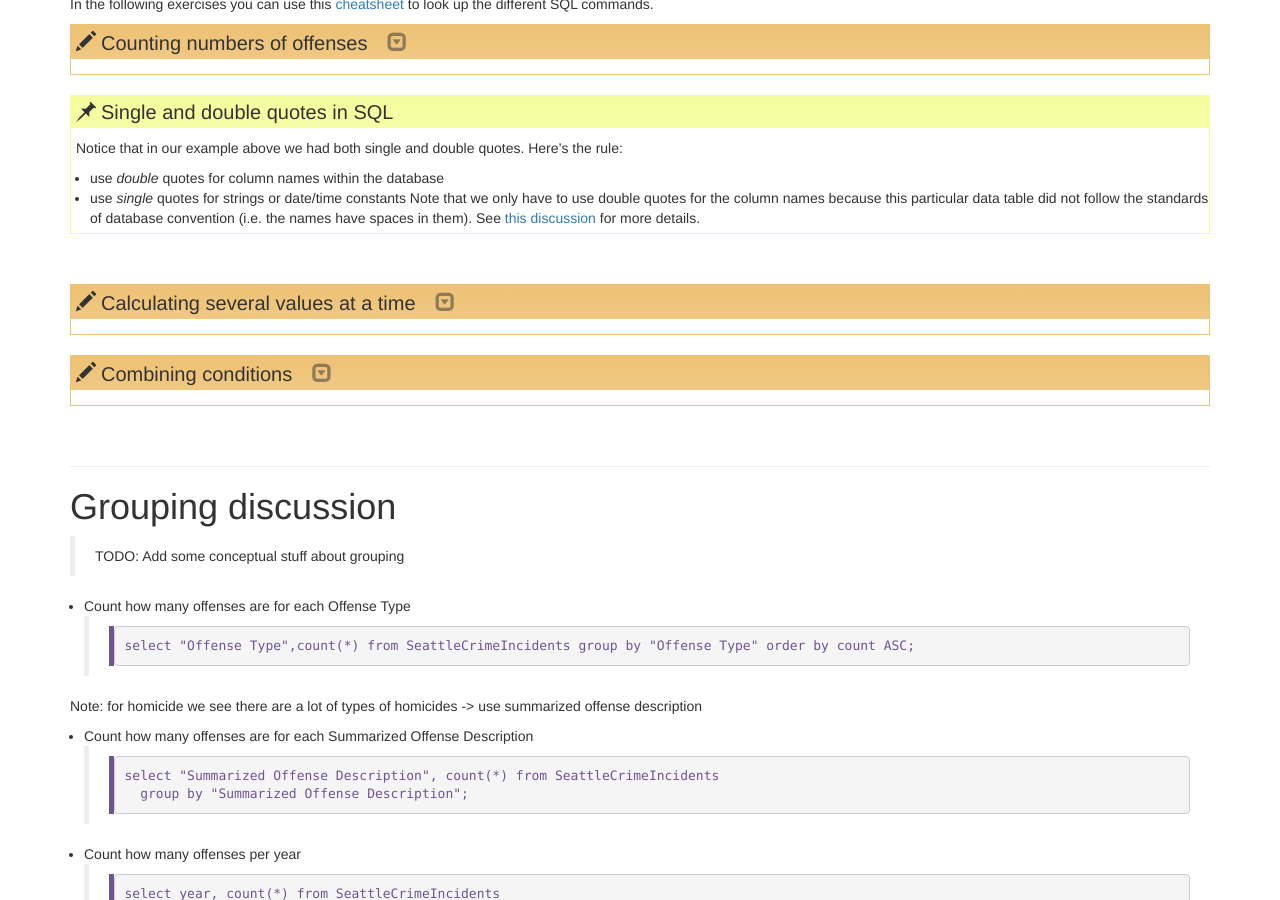
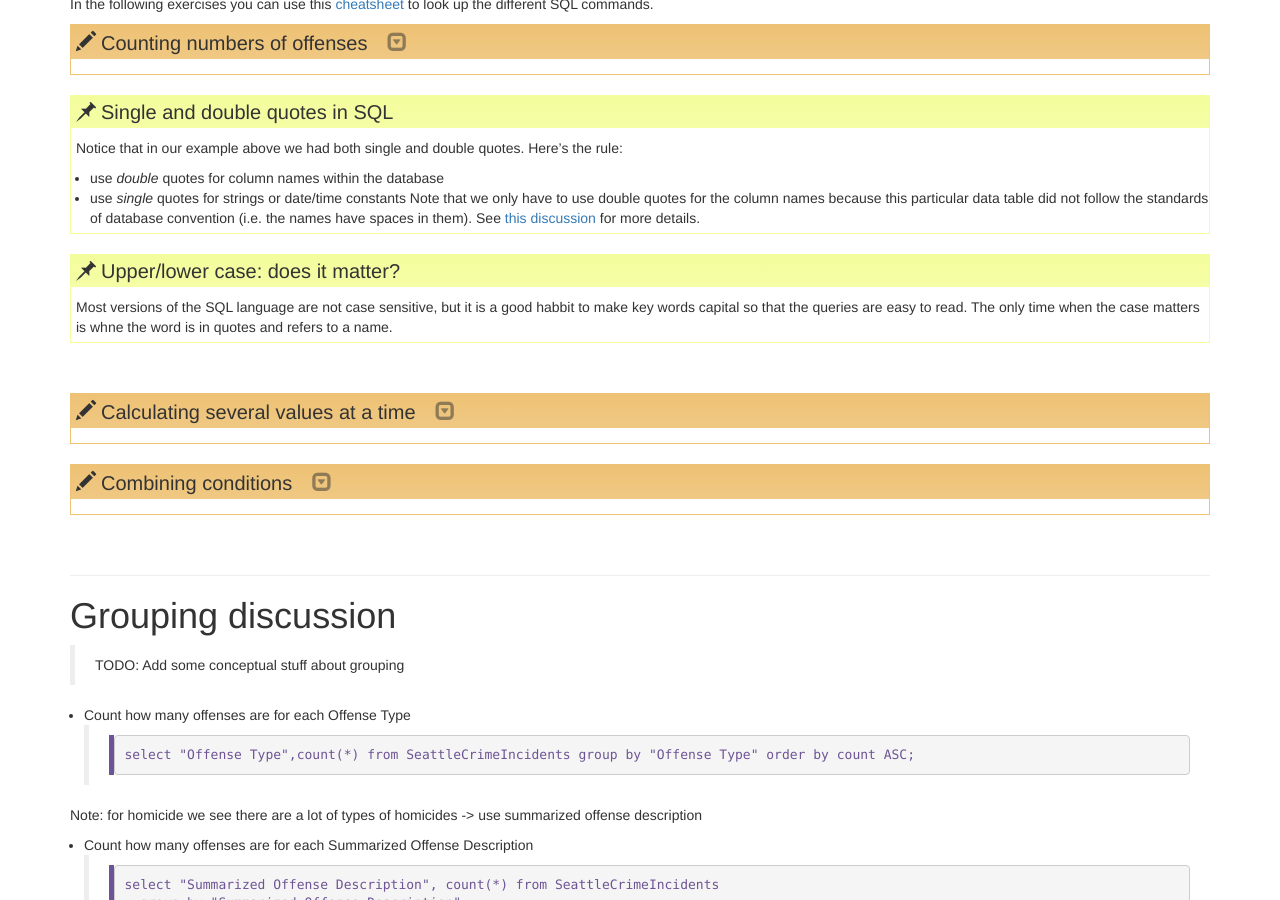
Before and after one commit to uwescience/SQL-geospatial-tutorial, a Jekyll site: the page built from _episodes/03-queries.md, in a window 1280 px wide and 900 px high, scrolled down 1469 px. Built offline with Jekyll 4.4.1, drawn with Linux system fonts in a browser that asks for light colours.

Commit message:
Adding a callout about case-sensitiveness.

```diff
--- a/_episodes/03-queries.md
+++ b/_episodes/03-queries.md
@@ -72,6 +72,10 @@ In the following exercises you can use this [cheatsheet](http://www.sql-tutorial
 > * use _single_ quotes for strings or date/time constants
 > Note that we only have to use double quotes for the column names because this particular data table did not follow the standards of database
 > convention (i.e. the names have spaces in them). See [this discussion](https://stackoverflow.com/questions/1992314/what-is-the-difference-between-single-and-double-quotes-in-sql) for more details.
+{: .callout}
+
+> ## Upper/lower case: does it matter?
+> Most versions of the SQL language are not case sensitive, but it is a good habbit to make key words capital so that the queries are easy to read. The only time when the case matters is whne the word is in quotes and refers to a name.
 {: .callout}
 
 <br>
```
